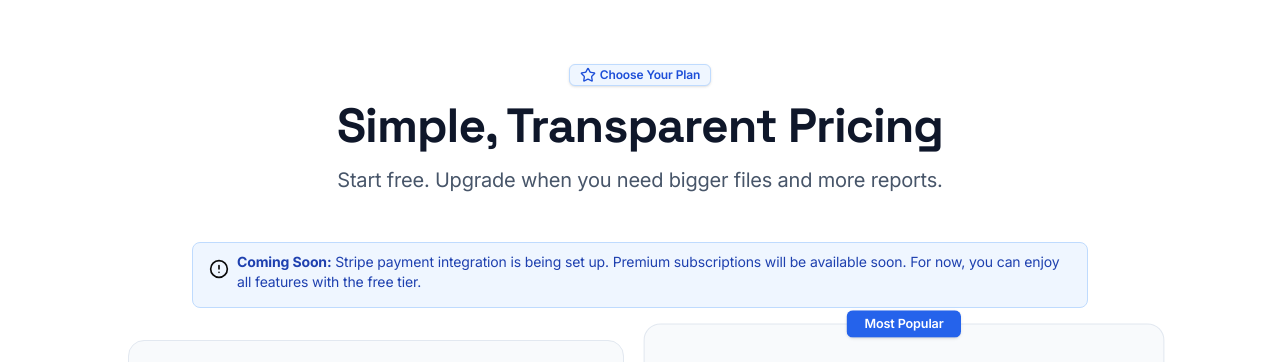
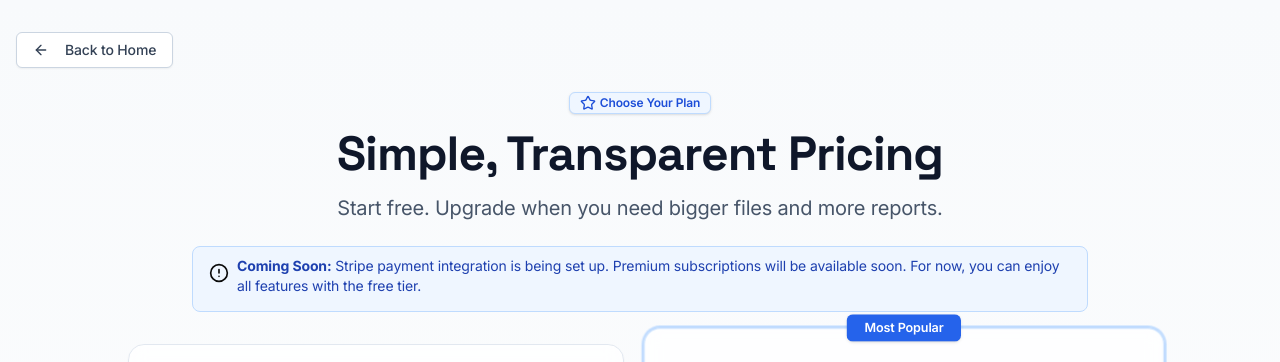
Before and after one commit to SumitAG008/insightsheet, a React (Vite) app: page /pricing in a window 1280 px wide. Shown: the top 362 px of the page. Built offline with nearby package versions, Linux system fonts and the light colour scheme; no server answers.

Commit message:
Polish pricing page layout and navigation

```diff
--- a/src/pages/Pricing.jsx
+++ b/src/pages/Pricing.jsx
@@ -124,10 +124,20 @@ export default function Pricing() {
   ];
 
   return (
-    <div className="min-h-screen bg-white">
+    <div className="min-h-screen bg-gradient-to-b from-slate-50 to-white">
       {/* Pricing Section — same theme as Landing, Developers */}
-      <div className="container mx-auto px-4 py-16">
-        <div className="text-center mb-12">
+      <div className="container mx-auto px-4 py-8">
+        <div className="flex items-center justify-between mb-6">
+          <a href="/">
+            <Button variant="outline" className="border-slate-300 text-slate-700 hover:bg-white">
+              <ArrowRight className="w-4 h-4 mr-2 rotate-180" />
+              Back to Home
+            </Button>
+          </a>
+          <div />
+        </div>
+
+        <div className="text-center mb-6">
           <Badge className="mb-4 border border-blue-200 bg-blue-50 text-blue-700">
             <Star className="w-4 h-4 mr-1" />
             Choose Your Plan
@@ -135,7 +145,7 @@ export default function Pricing() {
           <h2 className="text-4xl md:text-5xl font-bold text-slate-900 mb-4">
             Simple, Transparent Pricing
           </h2>
-          <p className="text-xl text-slate-600 max-w-2xl mx-auto mb-8">
+          <p className="text-xl text-slate-600 max-w-2xl mx-auto mb-6">
             Start free. Upgrade when you need bigger files and more reports.
           </p>
 
@@ -156,7 +166,7 @@ export default function Pricing() {
           )}
         </div>
 
-        <Alert className="mb-8 max-w-4xl mx-auto bg-blue-50 border-blue-200">
+        <Alert className="mb-4 max-w-4xl mx-auto bg-blue-50 border-blue-200">
           <AlertCircle className="h-5 w-5 text-blue-600" />
           <AlertDescription className="text-blue-800">
             <strong>Coming Soon:</strong> Stripe payment integration is being set up. Premium subscriptions will be available soon.
@@ -165,7 +175,7 @@ export default function Pricing() {
         </Alert>
 
         {/* Pricing Cards */}
-        <div className="grid md:grid-cols-2 gap-8 max-w-5xl mx-auto mt-6">
+        <div className="grid md:grid-cols-2 gap-8 max-w-5xl mx-auto mt-0 pt-4">
           {plans.map((plan) => (
             <div
               key={plan.id}
@@ -180,7 +190,11 @@ export default function Pricing() {
               )}
 
               <div className="relative group h-full">
-                <div className="relative bg-slate-50 border border-slate-200 rounded-2xl p-8 h-full flex flex-col">
+                <div
+                  className={`relative bg-white/80 backdrop-blur border rounded-2xl p-8 h-full flex flex-col shadow-sm transition-shadow group-hover:shadow-md ${
+                    plan.popular ? 'border-blue-200 ring-2 ring-blue-200' : 'border-slate-200'
+                  }`}
+                >
                   <div className="text-center mb-6">
                     <plan.icon className="w-12 h-12 mx-auto mb-4 text-blue-600" />
                     <h3 className="text-2xl font-bold text-slate-900 mb-2">{plan.name}</h3>
```
